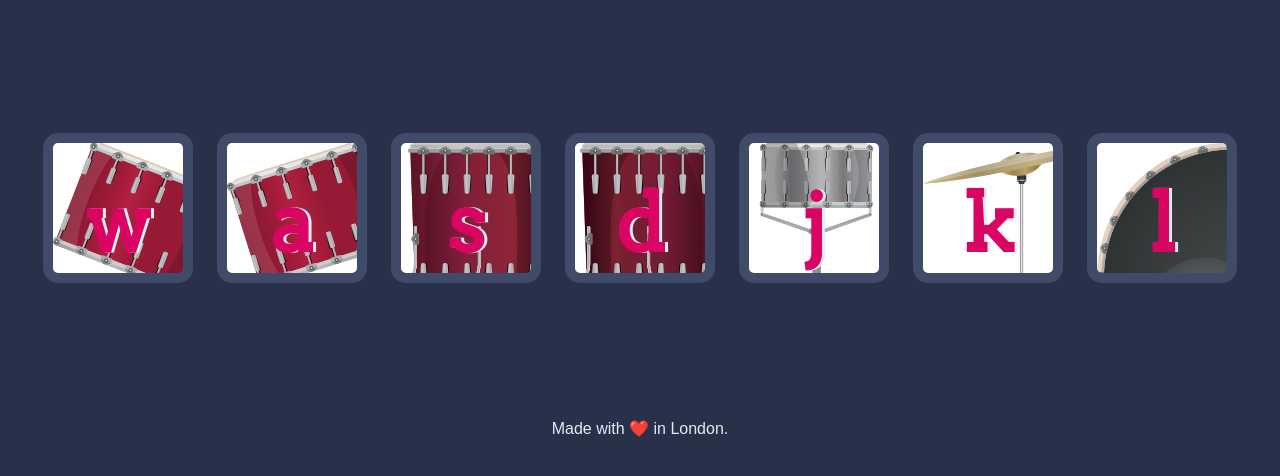
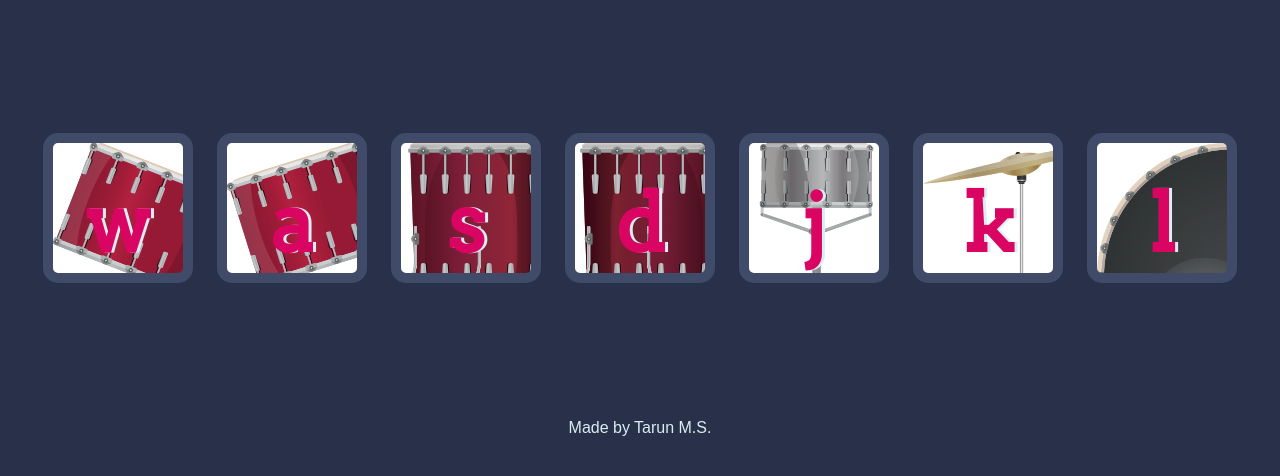
Before and after one commit to MsTarun1903/drumkit, a plain HTML site: page index.html in a window 1280 px wide. Shown: the part 156-632 px from the top of the page. Drawn offline with Linux system fonts and the light colour scheme.

Commit message:
Update index.html

```diff
--- a/index.html
+++ b/index.html
@@ -23,7 +23,7 @@
 
 
   <footer>
-    Made with ❤️ in London.
+    Made by Tarun M.S.
   </footer>
   <script src="index.js"></script>
 </body>
```
